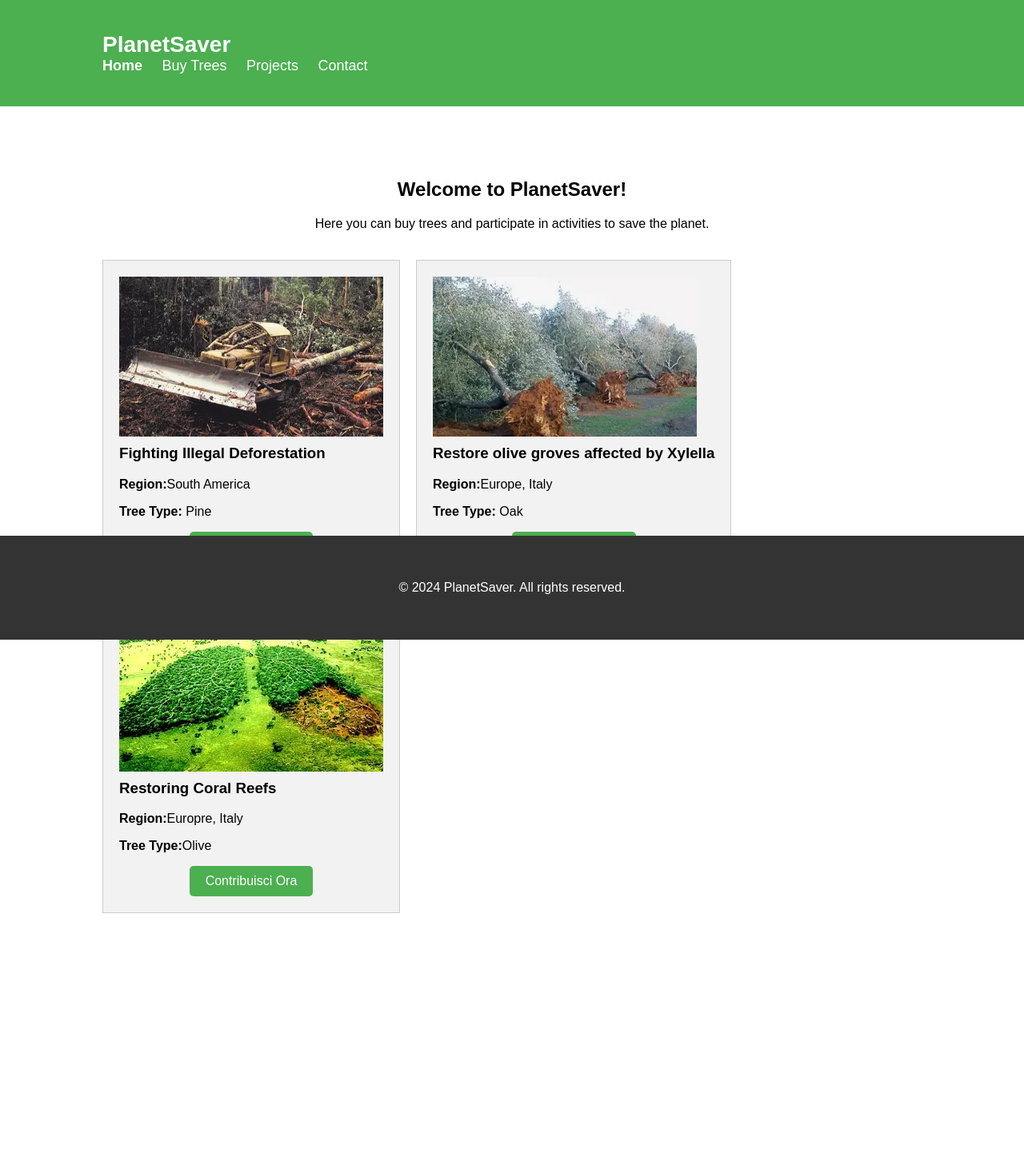
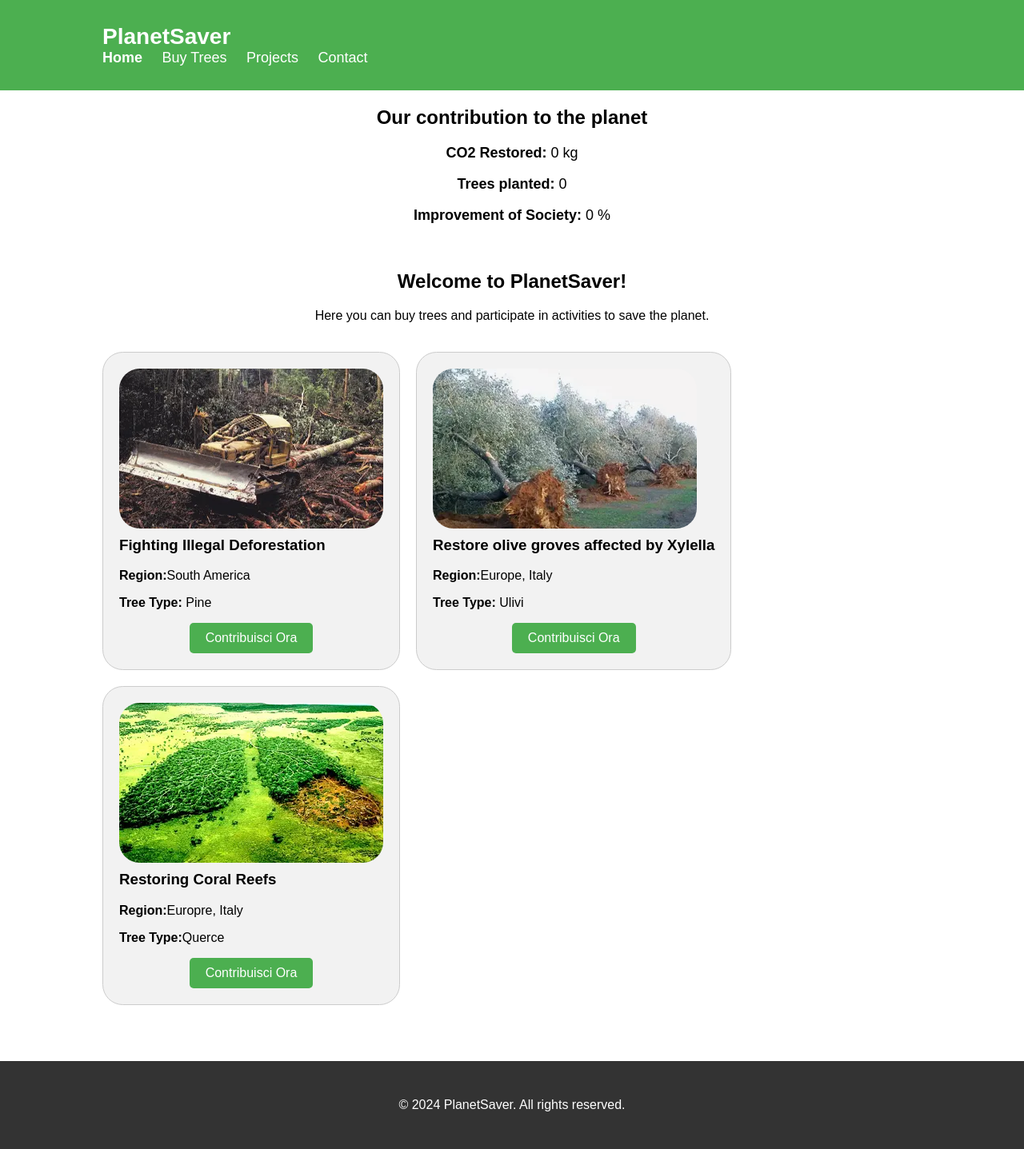
Before and after one commit to le0nAg/masterz, a PHP site: page / in a window 1280 px wide. Shown: the whole page at 80% size. Before the commit the page ends 1142 px from the top, so only its background shows below. Run offline with PHP 8.4, Linux system fonts and the light colour scheme.

Commit message:
Variabili aggiornamento in tempo reale

```diff
--- a/src/frontend/index.html
+++ b/src/frontend/index.html
@@ -20,7 +20,14 @@
             </nav>
         </div>
     </header>
-
+    <section class="token-contatori">
+        <h2>Our contribution to the planet</h2>
+        <div class="contribution">
+            <p><strong>CO2 Restored:</strong> <span id="co2-value">0</span> kg</p>
+            <p><strong>Trees planted:</strong> <span id="trees-value">0</span></p>
+            <p><strong>Improvement of Society:</strong> <span id="society-value">0</span> %</p>
+        </div>
+    </section>
     <section class="main-content">
         <div class="container">
             <h2>Welcome to PlanetSaver!</h2>
@@ -40,7 +47,7 @@
                 <img src="./img/2.webp" alt="Project Image"  class="project-image">
                 <h3>Restore olive groves affected by Xylella</h3>
                 <p><strong>Region:</strong>Europe, Italy</p>
-                <p><strong>Tree Type:</strong> Oak</p>
+                <p><strong>Tree Type:</strong> Ulivi</p>
                 <div class="button-container">
                     <a href="link-to-purchase-page" class="purchase-button">Contribuisci Ora</a>
                 </div>
@@ -49,7 +56,7 @@
                 <img src="./img/3.webp" alt="Project Image"  class="project-image">
                 <h3>Restoring Coral Reefs</h3>
                 <p><strong>Region:</strong>Europre, Italy</p>
-                <p><strong>Tree Type:</strong>Olive</p>
+                <p><strong>Tree Type:</strong>Querce</p>
                 <div class="button-container">
                     <a href="link-to-purchase-page" class="purchase-button">Contribuisci Ora</a>
                 </div>
--- a/src/frontend/stile.css
+++ b/src/frontend/stile.css
@@ -1,5 +1,3 @@
-/* style.css */
-
 body {
     font-family: Arial, sans-serif;
     margin: 0;
@@ -9,7 +7,7 @@ body {
 .container {
     width: 80%;
     margin: 0 auto;
-    padding: 20px;
+    padding: 10px;
 }
 
 header {
@@ -44,13 +42,22 @@ nav ul li a.current {
     font-weight: bold;
 }
 
-.main-content {
-    padding: 50px 0;
+.token-contatori {
+    padding: 0; /* Riduci il padding */
     text-align: center;
-    margin-bottom: 100px; /* Aggiungi un margine inferiore per separare il footer */
+    margin-bottom: 0; /* Riduci il margine inferiore */
 }
 
-/* style.css */
+.main-content {
+    padding: 10px 0; /* Riduci il padding */
+    text-align: center;
+    margin-bottom: 50px; /* Riduci il margine inferiore */
+}
+
+.contribution {
+    font-size: 18px;
+    margin-top: 10px;
+}
 
 .project {
     background-color: #f2f2f2;
@@ -61,6 +68,7 @@ nav ul li a.current {
     width: auto; /* Imposta larghezza al 33.33% della larghezza del contenitore (meno il margine) */
     float: left; /* Rende le cards fluttuanti */
     margin-right: 20px; /* Margine a destra tra le cards */
+    border-radius: 2vw;
 }
 
 /* Pulisce le float dopo l'ultimo elemento */
@@ -76,6 +84,7 @@ nav ul li a.current {
     align-items: center;
     margin-top: 10px;
 }
+
 .purchase-button {
     display: inline-block;
     padding: 10px 20px;
@@ -85,6 +94,7 @@ nav ul li a.current {
     border-radius: 5px;
     text-align: center;
 }
+
 .purchase-button:hover {
     background-color: #0056b3;
 }
@@ -99,13 +109,15 @@ nav ul li a.current {
     object-fit: cover; /* Scala l'immagine per riempire il contenitore mantenendo le proporzioni */
     display: block; /* Garantisce che l'immagine si comporti come un blocco */
     margin-bottom: 10px; /* Aggiungi spazio sotto l'immagine */
+    border-radius: 2vw;
 }
+
 footer {
     background-color: #333;
     color: #fff;
     text-align: center;
     padding: 20px 0;
-    position: fixed;
+    position: relative; /* Cambiato da fixed a relative */
     width: 100%;
     bottom: 0;
 }
```
